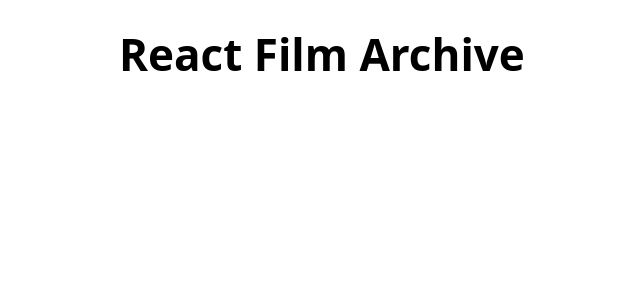
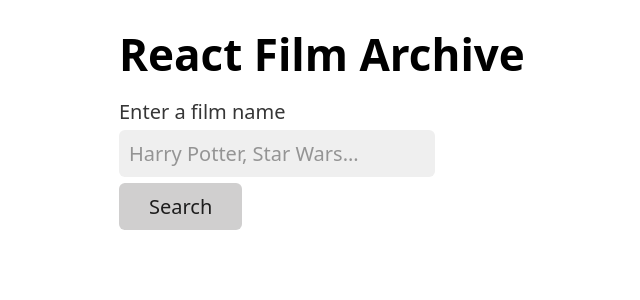
Before and after one commit to pabcrudel/react-film-archive, a React (Vite) app: page / in a window 1280 px wide. Shown: the top 300 px of the page, without its empty margins (131-771 px from the left). Built offline with nearby package versions, Linux system fonts and the light colour scheme.

Commit message:
add: Form to search films

```diff
--- a/src/App.jsx
+++ b/src/App.jsx
@@ -1,7 +1,12 @@
+import FilmForm from './components/FilmForm';
+
 export default function App () {
   return (
     <>
-      <h1>React Film Archive</h1>
+      <header>
+        <h1>React Film Archive</h1>
+        <FilmForm/>
+      </header>
     </>
   );
 }
--- /dev/null
+++ b/src/components/FilmForm.jsx
@@ -0,0 +1,13 @@
+export default function FilmForm () {
+  return (
+    <form className="filmForm">
+      <label htmlFor="film">Enter a film name</label>
+      <input
+        type="text"
+        id="film"
+        placeholder="Harry Potter, Star Wars..."
+      />
+      <input type="submit" value="Search" />
+    </form>
+  );
+}
```
